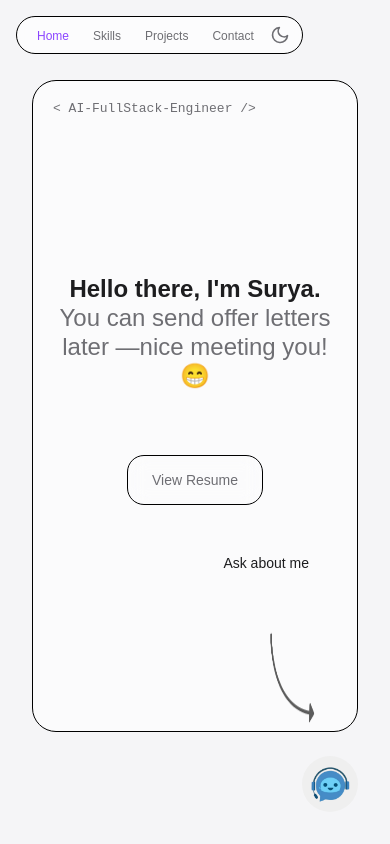
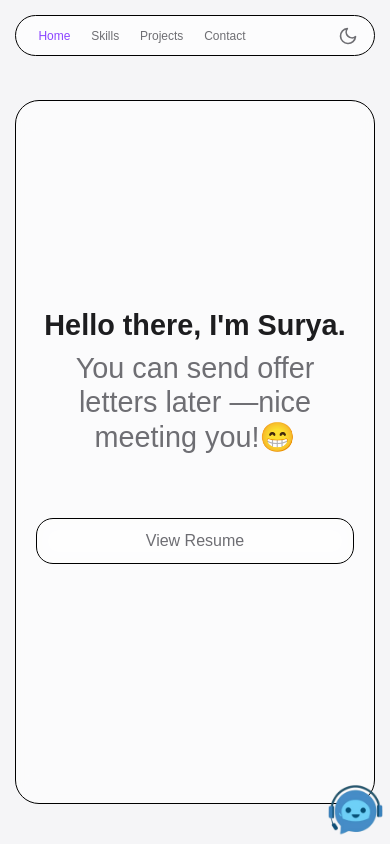
Before and after one commit to suryateja000/portfolio, a React (Create React App) app: page / in a window 390 px wide. Built offline with nearby package versions, Linux system fonts and the light colour scheme; a web font is replaced by a local one.

Commit message:
updated  responsiveness

```diff
--- a/src/styles/projects.css
+++ b/src/styles/projects.css
@@ -6,7 +6,7 @@
 /* Filter Tabs */
 .projects-header {
   margin-top: -1.5rem;
-  margin-bottom: 1.5rem;
+  margin-bottom: 0.5rem;
   display: flex;
   justify-content: flex-start;
 }
--- a/src/styles/responsive.css
+++ b/src/styles/responsive.css
@@ -1,285 +1,209 @@
-/* ===================================
-   responsive.css
-   Mobile & Tablet - NO VERTICAL SCROLL
-   =================================== */
+@media (max-width: 768px) {
 
-@media (max-width: 768px) {
-  /* CRITICAL: Remove ALL vertical scrolling */
   html, body {
+    height: 100%;
+    width: 100%;
+    overflow: hidden;
+    position: fixed;
     margin: 0;
     padding: 0;
-    height: 100%;
-    width: 100%;
-    position: fixed;
-    overflow: hidden;
-    overscroll-behavior: none;
-    touch-action: none;
-    -webkit-overflow-scrolling: auto;
   }
 
-  /* Fullpage container - fixed positioning */
-  .fullpage-container {
-    position: fixed;
-    top: 0;
-    left: 0;
+  .fullpage-container, .pages-container {
+    height: 100dvh;
     width: 100vw;
-    height: 100vh;
-    height: 100svh;
-    overflow: hidden;
-    touch-action: pan-x;
   }
 
-  /* Pages container - horizontal scroll only */
   .pages-container {
+    width: 400vw;
     display: flex;
-    flex-direction: row;
-    height: 100%;
-    width: 400vw;
-    overflow: hidden;
-    transition: transform 0.5s cubic-bezier(0.25, 0.46, 0.45, 0.94);
-    will-change: transform;
-    touch-action: pan-x;
   }
 
-  /* Individual page sections - NO vertical scroll */
   .page-section {
     width: 100vw;
-    height: 100vh;
-    height: 100svh;
-    flex-shrink: 0;
+    height: 100dvh;
     overflow: hidden;
     position: relative;
-    touch-action: pan-x;
+    padding: 0;
+    flex-shrink: 0;
   }
 
-  /* Page content - contained within viewport */
   .page-content {
     position: absolute;
-    top: 0;
-    left: 0;
-    right: 0;
-    bottom: 0;
-    padding: 5rem 1rem 2rem 1rem;
-    overflow-y: auto;
-    overflow-x: hidden;
-    -webkit-overflow-scrolling: touch;
+    inset: 0;
+    height: 100dvh;
+    width: 100vw;
+    padding: 0;
+    display: flex;
+    flex-direction: column;
+    align-items: center;
+    justify-content: flex-start;
+    padding-top: 100px;
   }
 
-  /* Hide scrollbars completely on mobile */
-  .page-section::-webkit-scrollbar,
-  .page-content::-webkit-scrollbar {
-    display: none;
-    width: 0;
-    height: 0;
+  .hero-box,
+  .skills-main-bento,
+  .projects-interactive-layout,
+  .contact-layout-container {
+    height: calc(100dvh - 140px) !important;
+    width: calc(100vw - 30px) !important;
+    margin: 0 auto !important;
+
+    background-color: var(--surface-color);
+    border: 1px solid var(--border-color);
+    border-radius: 24px;
+    backdrop-filter: blur(14px);
+    padding: 1.25rem;
+
+    display: flex;
+    flex-direction: column;
+    flex: 0 0 auto;
+    overflow: hidden;
+    position: relative;
   }
 
-  .page-section,
-  .page-content {
-    -ms-overflow-style: none;
-    scrollbar-width: none;
-  }
-
-  /* Unified container heights */
-  .hero-box,
-  .contact-layout-container,
-  .skills-main-bento,
-  .projects-interactive-layout {
-    height: var(--page-container-mobile-height);
-    max-height: var(--page-container-mobile-height);
-    overflow: hidden;
-  }
-
-  /* Typography */
-  body {
-    font-size: 14px;
-  }
-
-  /* Navbar mobile */
-  .navbar {
-    position: fixed;
-    top: 1rem;
-    left: 1rem;
-    transform: none;
-    width: auto;
-    padding: 0.5rem 0.75rem;
-    gap: 0.5rem;
-    z-index: 1000;
-  }
-
-  .nav-logo {
-    width: 35px;
-    height: 35px;
-    font-size: 0.9rem;
-  }
-
-  .nav-links {
-    gap: 0.5rem;
-  }
-
-  .nav-links a {
-    padding: 0.25rem 0.5rem;
-    font-size: 0.85rem;
-  }
-
-  /* Bento box mobile */
-  .bento-box {
-    padding: 1rem;
-    width: calc(100% - 2rem);
-    height: var(--page-container-mobile-height);
-    max-height: var(--page-container-mobile-height);
-    margin: 0 1rem;
-    overflow: hidden;
-  }
-
-  /* Home page mobile */
-  .subtitle {
-    font-size: 13px;
-    top: 20px;
-    left: 20px;
+  /* --- HOME PAGE --- */
+  .hero-box {
+    justify-content: center;
+    align-items: center;
+    text-align: center;
   }
 
   .hero-main-text h1 {
-    font-size: 1.75rem;
+    font-size: 1.8rem;
+    margin-bottom: 0.5rem;
   }
 
-  .arrow {
-    width: 100px;
-    height: 150px;
-    right: 1rem;
-    bottom: -1rem;
-  }
+  .arrow, .chatbot-cta, .subtitle { display: none; }
 
   .resume-download-cta {
     position: static;
-    margin-top: 2rem;
-    padding: 1rem 1.5rem;
-    width: fit-content;
+    margin-top: 1.5rem;
+    width: 100%;
+    justify-content: center;
+    padding: 0.8rem;
   }
 
-  /* Skills page mobile */
-  .skills-page-container {
-    padding: 0;
-    height: 100%;
+  /* --- SKILLS PAGE --- */
+  .skills-main-bento {
+    overflow-y: auto;
+    padding: 1rem;
+    display: grid;
+    grid-template-columns: repeat(4, 1fr);
+    gap: 1rem;
+    align-content: start;
   }
 
-  .skills-main-bento {
-    width: calc(100% - 2rem);
-    margin: 0 1rem;
-    padding: 1rem;
-    height: var(--page-container-mobile-height);
-    max-height: var(--page-container-mobile-height);
-    grid-template-columns: 1fr;
-    grid-template-rows: auto auto auto;
-    gap: 1rem;
-    overflow: hidden;
+  .panel-title { display: none !important; }
+
+  .skill-panel, .panel-grid { display: contents; }
+
+  .skill-cell {
+    flex-direction: column;
+    padding: 0;
+    height: auto;
+    aspect-ratio: 1;
+    justify-content: flex-start;
+    align-items: center;
+    min-width: auto;
+    background: transparent;
+    border: none;
   }
 
-  .skill-panel {
-    padding: 1rem;
-    overflow: hidden;
+  .skill-cell:hover { background: transparent; transform: none; }
+
+  .skill-name {
+    font-size: 0.65rem;
+    margin-top: 6px;
+    text-align: center;
+    line-height: 1.1;
+    color: var(--secondary-text-color);
   }
 
-  .panel-title {
-    font-size: 1rem;
-    margin-bottom: 0.75rem;
+  .skill-icon {
+    font-size: 1.8rem;
+    width: auto;
+    margin-bottom: 0;
   }
 
-  .panel-grid {
-    grid-template-columns: repeat(auto-fit, minmax(100px, 1fr));
-    gap: 0.75rem;
-    overflow: visible;
+  /* --- PROJECTS PAGE  --- */
+  .projects-interactive-layout {
+    padding: 0 !important;
+    gap: 0;
   }
 
-  .skill-cell {
-    min-width: 100px;
-    height: 75px;
-    padding: 0.5rem;
-  }
-
-  /* Projects page mobile */
-  .projects-header {
-    margin: 0 0 1rem 0;
-    width: 100%;
-  }
-
-  .filter-tabs {
-    width: 100%;
-    padding: 0.3rem;
-    overflow-x: auto;
-    overflow-y: hidden;
-    -webkit-overflow-scrolling: touch;
-  }
-
-  .filter-tabs::-webkit-scrollbar {
-    display: none;
-  }
-
-  .filter-tab {
-    padding: 0.5rem 1rem;
-    font-size: 0.85rem;
-    white-space: nowrap;
-  }
-
-  .projects-interactive-layout {
-    width: calc(100% - 2rem);
-    margin: 0 1rem;
-    padding: 1rem;
-    height: var(--page-container-mobile-height);
-    max-height: var(--page-container-mobile-height);
-    flex-direction: column;
-    gap: 1rem;
-    overflow: hidden;
-  }
+  .projects-header, .filter-tabs { display: none !important; }
 
   .projects-list-column {
-    max-width: 100%;
-    height: auto;
-    max-height: 100px;
-    overflow: hidden;
-  }
-
-  .projects-list-column::after {
-    display: none;
-  }
-
-  .projects-list-container {
-    max-height: 100px;
+    flex: 0 0 23%;
+    width: 100%;
+    background: transparent;
+    border: none;
+    border-bottom: 1px solid var(--border-color);
+    border-radius: 0;
     overflow-y: auto;
-    overflow-x: hidden;
-    padding-right: 0;
-  }
-
-  .projects-list-container::-webkit-scrollbar {
-    display: none;
+    padding: 0 1.25rem;
+    margin: 0;
   }
 
   .project-list-item {
-    padding: 0.5rem 0;
-    font-size: 0.85rem;
+    padding: 0.2rem 0;
+    font-size: 0.95rem;
+    color: var(--secondary-text-color);
+    border-bottom: 1px solid rgba(0,0,0,0.03);
+  }
+
+  .project-list-title {
+    font-size: 0.95rem !important;
+    font-weight: 500;
   }
 
   .projects-viewport-column {
     flex: 1;
+    width: 100%;
+    background: transparent;
+    border: none;
+    border-radius: 0;
+    padding: 1.25rem;
+    overflow-y: auto;
+    display: flex;
+    flex-direction: column;
+  }
+  .viewport-image-wrapper {
+    width: 100%;
+    height: 140px !important;
+    flex: 0 0 140px !important;
+    border-radius: 12px;
     overflow: hidden;
+    margin-bottom: 1rem;
+    background: rgba(0,0,0,0.03);
   }
 
-  .viewport-image-wrapper {
-    height: 160px;
-    margin-bottom: 1rem;
-  }
-
-  .viewport-details {
-    padding-top: 0.75rem;
+  .viewport-image {
+    width: 100%;
+    height: 100%;
+    object-fit: contain;
   }
 
   .viewport-description {
     font-size: 0.85rem;
-    line-height: 1.4;
+    line-height: 1.5;
   }
 
   .viewport-footer {
-    flex-direction: column;
-    gap: 0.75rem;
+    margin-top: auto;
+    display: flex;
+    justify-content: space-between;
+    align-items: center;
+    padding-top: 0.5rem;
+  }
+
+  .viewport-tech {
+    gap: 0.8rem;
+  }
+
+  .tech-icon-container {
+    font-size: 1.3rem;
   }
 
   .action-btn {
@@ -287,109 +211,90 @@
     font-size: 0.85rem;
   }
 
-  /* Contact page mobile */
+  /* --- CONTACT PAGE --- */
   .contact-layout-container {
-    width: calc(100% - 2rem);
-    margin: 0 1rem;
-    height: var(--page-container-mobile-height);
-    max-height: var(--page-container-mobile-height);
-    flex-direction: column;
-    overflow: hidden;
+    overflow-y: auto;
+    padding: 1.5rem;
   }
 
   .contact-info-panel {
-    flex: 1;
-    padding: 2rem 1.5rem;
-    border-right: none;
-    border-bottom: 1px solid var(--border-color);
-    overflow-y: auto;
-  }
-
-  .contact-info-panel::-webkit-scrollbar {
     display: none;
   }
 
   .contact-form-panel {
+    display: flex;
+    flex-direction: column;
+    padding: 0;
+    height: 100%;
+  }
+
+  .contact-form-panel::before {
+    content: "Let's Connect";
+    display: block;
+    font-size: 1.8rem;
+    font-weight: 700;
+    color: var(--text-color);
+    margin-bottom: 1.5rem;
+  }
+
+  .contact-form-panel h2 {
     display: none;
   }
 
-  .info-header h2 {
-    font-size: 1.75rem;
+  .contact-form-panel p {
+    display: none;
   }
 
-  .info-icon-wrapper {
-    width: 50px;
-    height: 50px;
+  form {
+    display: flex;
+    flex-direction: column;
+    gap: 0.8rem;
+    height: 100%;
   }
 
-  .info-text {
-    font-size: 0.9rem;
-    line-height: 1.6;
+  .form-group {
+    margin: 0;
   }
 
-  /* Chatbot mobile */
-  .bot-icon {
-    width: 70px;
-    height: 70px;
+  .contact-form-panel textarea {
+    flex: 1;
+    min-height: 100px;
   }
 
+  .submit-btn {
+    width: 100%;
+    justify-content: center;
+    margin-top: auto;
+  }
+  /* --- NAVBAR --- */
+  .navbar {
+    top: 15px;
+    width: calc(100% - 30px);
+    padding: 0.6rem 1rem;
+    justify-content: space-between;
+    z-index: 2000;
+  }
+  .nav-links { gap: 0.5rem; }
+  .nav-links a { font-size: 0.75rem; padding: 0.2rem 0.4rem; }
+
+  /* --- CHATBOT --- */
   .chat-toggle-button {
-    bottom: 2rem;
-    right: 2rem;
-    width: 56px;
-    height: 56px;
+    bottom: 30px;
+    right: 30px;
+    width: 10px;
+    height: 10px;
+    z-index: 2001;
   }
 
-  .chat-window {
-    width: 90vw;
-    height: 65vh;
-    bottom: 90px;
-    right: 5vw;
-    left: 5vw;
-  }
-
-  /* Mobile scroll indicators */
-  .mobile-scroll-indicator {
+  .chat-window, .chat-window.maximized {
     position: fixed;
-    bottom: 1.5rem;
-    left: 50%;
-    transform: translateX(-50%);
-    display: flex;
-    gap: 8px;
-    z-index: 999;
-    pointer-events: none;
-  }
-
-  .scroll-dot {
-    width: 8px;
-    height: 8px;
-    border-radius: 50%;
-    background-color: rgba(139, 69, 255, 0.3);
-    transition: all 0.3s ease;
-  }
-
-  .scroll-dot.active {
-    background-color: var(--primary-color);
-    transform: scale(1.3);
+    width: 90vw !important;
+    height: 75vh !important;
+    bottom: 80px !important;
+    left: 5vw !important;
+    right: 5vw !important;
+    margin: 0 !important;
+    border-radius: 24px !important;
+    z-index: 2002;
   }
 }
-
-/* Extra small devices */
-@media (max-width: 480px) {
-  .hero-main-text h1 {
-    font-size: 1.5rem;
-  }
-
-  .nav-links a {
-    font-size: 0.75rem;
-  }
-
-  .skill-cell {
-    min-width: 90px;
-    height: 70px;
-  }
-
-  .info-header h2 {
-    font-size: 1.5rem;
-  }
-}
```
